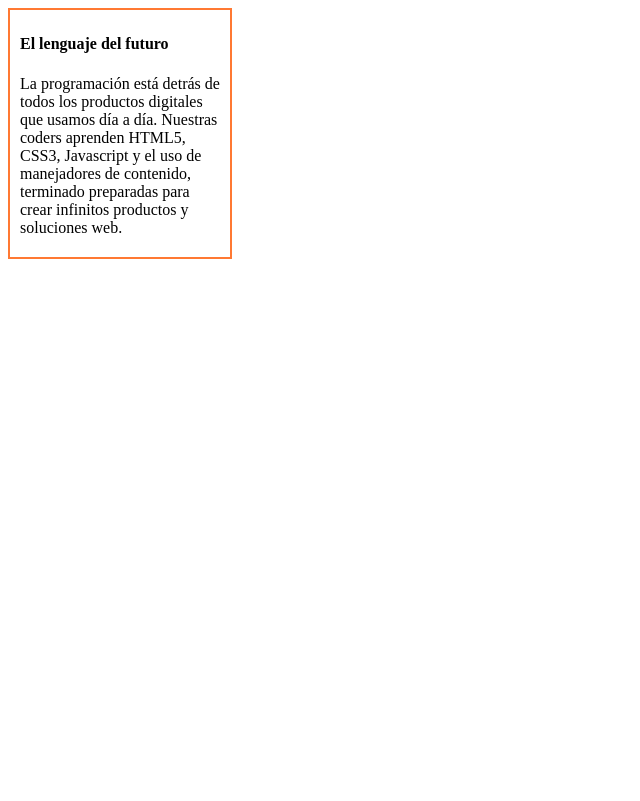
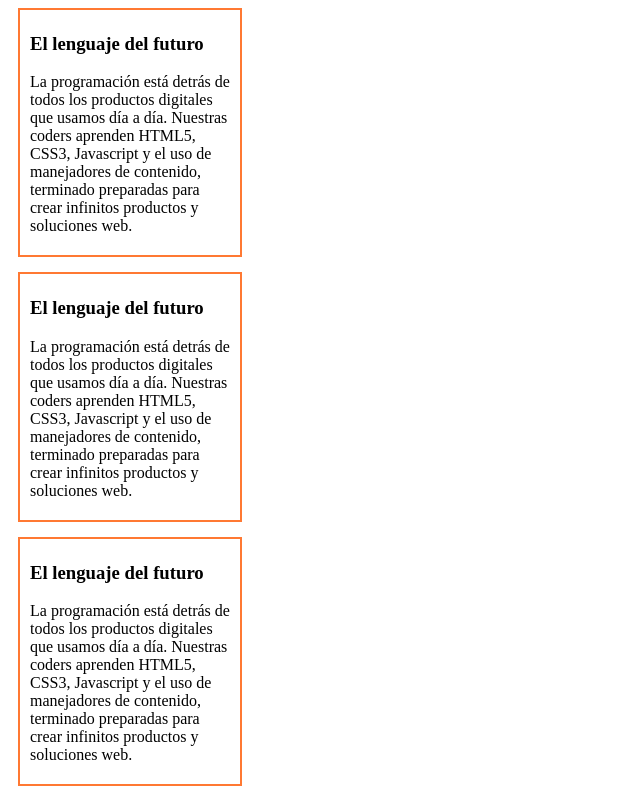
Before and after one commit to gabypenaloza/MarginyPading, a plain HTML site: page index.html in a window 1280 px wide. Shown: the whole page, without its empty margins (0-640 px from the left). Drawn offline with Linux system fonts and the light colour scheme.

Commit message:
2do ejercicio

```diff
--- a/css/main.css
+++ b/css/main.css
@@ -4,4 +4,6 @@ div{
 	border: #FF7933 2px solid;
     padding: 4px 10px;
     background-color: #fff;
+    margin-bottom: 15px;
+    margin-left: 10px;
 }
--- a/index.html
+++ b/index.html
@@ -10,11 +10,19 @@
 
 <body>
 	<!-- Inserta tu codigo aqui -->
-	<div><h4>El lenguaje del futuro</h4>
+	<div><h3>El lenguaje del futuro</h3>
 
 	    <p>La programación está detrás de todos los productos digitales que usamos día a día. Nuestras coders aprenden HTML5, CSS3, Javascript y el uso de manejadores de contenido, terminado preparadas para crear infinitos productos y soluciones web.</p>
 	</div>
 
+<div><h3>El lenguaje del futuro</h3>
+
+	    <p>La programación está detrás de todos los productos digitales que usamos día a día. Nuestras coders aprenden HTML5, CSS3, Javascript y el uso de manejadores de contenido, terminado preparadas para crear infinitos productos y soluciones web.</p>
+	</div>
+	<div><h3>El lenguaje del futuro</h3>
+
+	    <p>La programación está detrás de todos los productos digitales que usamos día a día. Nuestras coders aprenden HTML5, CSS3, Javascript y el uso de manejadores de contenido, terminado preparadas para crear infinitos productos y soluciones web.</p>
+	</div>
 
 </body>
 </html>
```
